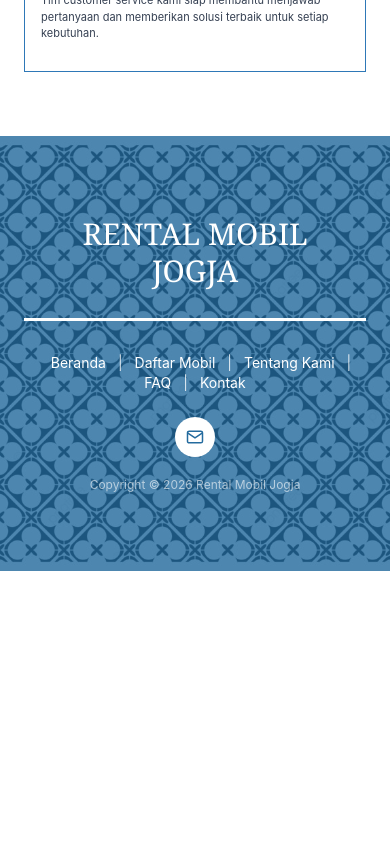
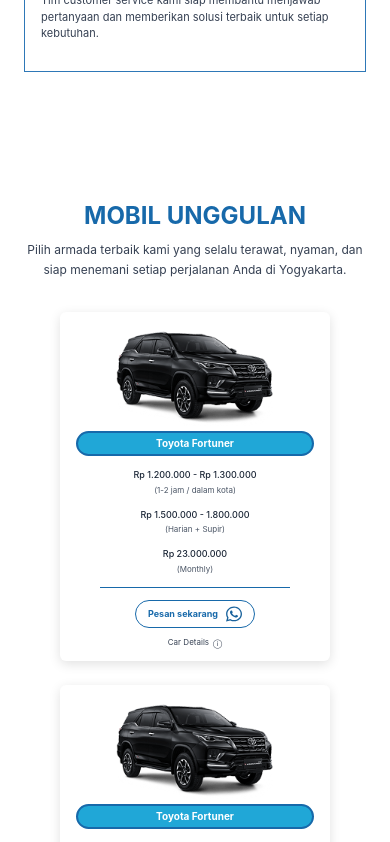
Before and after one commit to maulanaa121/Rental-Mobil-Jogja, a React (Vite) app: page / in a window 390 px wide. Shown: the part 1640-2482 px from the top of the page. Before the commit the page ends 2211 px from the top, so only its background shows below. Built offline with nearby package versions, Linux system fonts and the light colour scheme.

Commit message:
fix: move MobilUnggulanPage n replace to berandaPage

```diff
--- a/src/components/DaftarMobil/DaftarMobil.jsx
+++ b/src/components/DaftarMobil/DaftarMobil.jsx
@@ -3,7 +3,7 @@
 import Footer from '../Footer/Footer'
 import HeroDaftarMobil from '../Beranda/HeroBeranda'
 import Keunggulan from '../Beranda/Keunggulan'
-import MobilUnggulan from '../MobilUnggulan/MobilUnggulan'
+import MobilUnggulan from '../Beranda/MobilUnggulan'
 import Bersiaplah from '../Bersiaplah/Bersiaplah'
 import Testimoni from '../Testimoni/Testimoni'
 import Pengalaman from '../Pengalaman/Pengalaman'
--- a/src/components/Pages/Beranda.jsx
+++ b/src/components/Pages/Beranda.jsx
@@ -5,6 +5,7 @@
 import Footer from "../Footer/Footer";
 import HeroBeranda from "../Beranda/HeroBeranda";
 import Keunggulan from "../Beranda/Keunggulan";
+import MobilUnggulan from "../Beranda/MobilUnggulan";
 
 const Beranda = () => {
     return (
@@ -12,6 +13,7 @@
             <Navbar />
             <HeroBeranda/>
             <Keunggulan/>
+            <MobilUnggulan/>
             <Footer/>
         </>
     );
```
Also changed, not shown: src/components/Beranda/MobilUnggulan.jsx (renamed from src/components/MobilUnggulan/MobilUnggulan.jsx).
